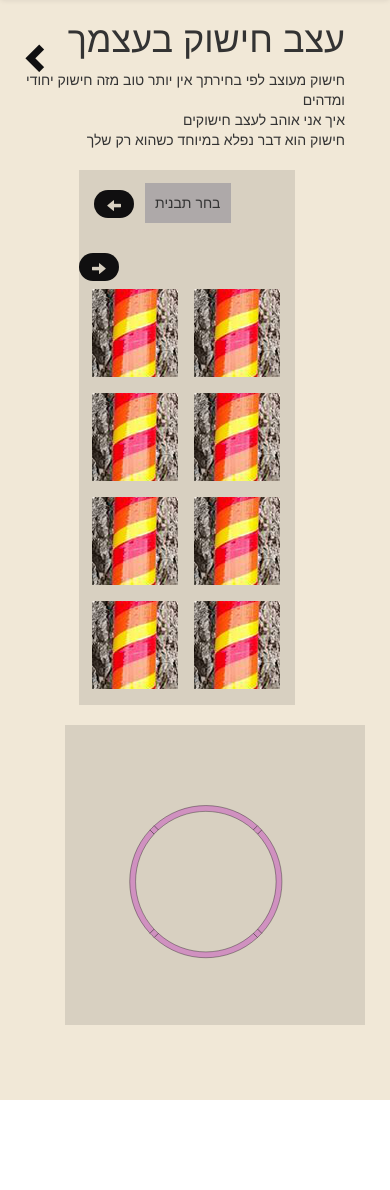
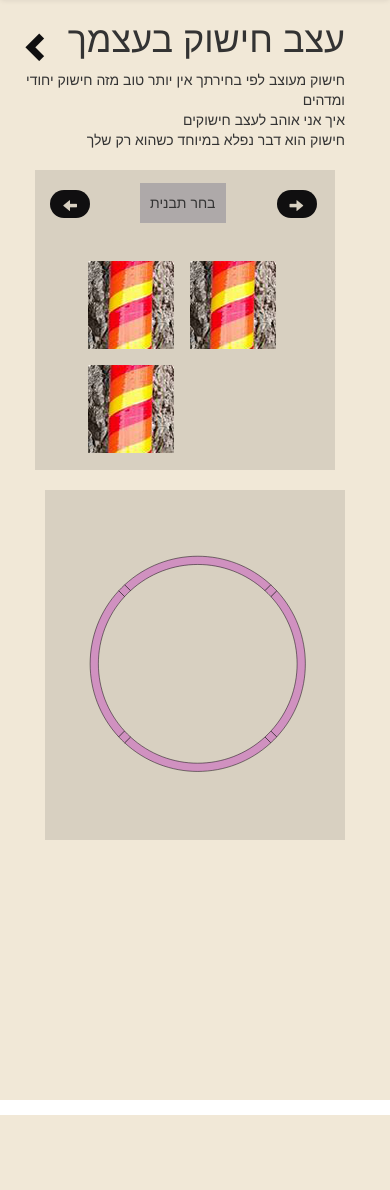
Before and after one commit to Yossitrx/HulaHoop, a PHP site: page /HoopStep1.html in a window 390 px wide. Shown: the part 72-1262 px from the top of the page. After the commit the page ends 1187 px from the top, so only its background shows below. Run offline with PHP 8.4, Linux system fonts and the light colour scheme.

Commit message:
uploading -> major the json file is been paras + jQuery reads the json and place it in the hulaHoop1.html correctly.

```diff
--- a/HoopStep1.html
+++ b/HoopStep1.html
@@ -68,19 +68,10 @@
 
 					<ul class="pickHulaPattern">
 
-						<li><a class="colorjquery" id="a" href="#"><img src="images/hula1.png"></a></li>
-						<li><a class="colorjquery" id="b" href="#"><img src="images/hula1.png"></a></li>
-						<li><a class="colorjquery" id="c" href="#"><img src="images/hula1.png"></a></li>
-						<li><a class="colorjquery" id="d" href="#"><img src="images/hula1.png"></a></li>
-						<li><a class="colorjquery" id="e" href="#"><img src="images/hula1.png"></a></li>
-						<li><a class="colorjquery" id="f" href="#"><img src="images/hula1.png"></a></li>
-						<li><a class="colorjquery" id="g" href="#"><img src="images/hula1.png"></a></li>
-						<li><a class="colorjquery" id="h" href="#" ><img src="images/hula1.png"></a></li>
+
 
 					</ul>
-					<!-- <button type="button" class="btn btn-down" aria-label="Left Align">
-  						<span class="glyphicon glyphicon glyphicon-arrow-down" aria-hidden="true"></span>
-					</button> -->
+
 				</section>
 				<section class="liveColorDemoHula2">
 					<svg id="svgHula"
--- a/includes/style.css
+++ b/includes/style.css
@@ -367,6 +367,12 @@ ul {
 .glyphicon-chevron-left {
 	font-size: 70px;
 }
+
+/*.testImage {
+	width: 20px;
+	height: 20px;
+}*/
+
 /************************** END HoopStep1 ***************************/
 /***********************************
 **								  **
@@ -544,8 +550,8 @@ ul {
 
 @media screen and (max-width: 1280px){
 	.toSumUp2{
-		position: absolute;
-		top:150px;
+		/* position: absolute; */
+		top: 200px;
 		left: 100px;
 	}
 	.toSumUp1{
@@ -599,20 +605,20 @@ ul {
 	.liveColorDemoHula2{
 		float: left;
 		background: #d8d0c1;
-		height: 300px;
-		width: 300px;
+		height: 535px;
+		width: 500px;
 		margin-top:20px;
-		margin-left: 50px;
+		margin-left: 65px;
 	}
 	#svgHula {
-		margin: 60px 0 0 -90px;
-		width: 400px;
-		height: 400px;
+		margin: 60px 0 0 -220px;
+		width: 800px;
+		height: 800px;
 	}
 	.toSumUp2{
-		position: absolute;
-		top:150px;
-		left: 90px;
+		/* position: absolute; */
+		top: 200px;
+		left: 75px;
 	}
 	.toSumUp1{
 		position: absolute;
@@ -628,13 +634,12 @@ ul {
 		width: 100%;
 	}
 	#svgHula {
-		margin: 60px 0 0 -50px;
-
+		margin: 60px 0 0 -80px;
 	}
 	.toSumUp2{
-		position: absolute;
-		top:150px;
-		left: 20px;
+		/* position: absolute; */
+		top: 200px;
+		left: 0px;
 	}
 	.toSumUp1{
 		position: absolute;
@@ -670,7 +675,7 @@ ul {
 }
 @media screen and (max-width: 878px){
 	.pickHulaColor2{
-		margin-right: 80px;
+		/* margin-right: 80px; */
 	}
 	#navLogo {
 		margin-top: -10px;
@@ -684,17 +689,52 @@ ul {
 		left: 180px;
 	}
 }
+
+
+@media screen and (max-width: 840px){
+
+	#svgHula {
+		margin: 90px 0 0 -285px;
+		width: 900px;
+		height: 700px;
+	}
+	.liveColorDemoHula2{
+		/* float: left; */
+		/* background: #d8d0c1; */
+		height: 535px;
+		width: 470px;
+		margin-top:20px;
+		margin-left: 65px;
+	}
+	.toSumUp2 {
+	    /* position: absolute; */
+	    top: 200px;
+	    left: 5px;
+	}
+}
+
 @media screen and (max-width: 815px){
 	.toSumUp2{
-		position: absolute;
-		top:-100px;
-		left: 100px;
+		/* position: absolute; */
+		top: 230px;
+		left: 20px;
 	}
 	.toSumUp1{
 		position: absolute;
 		top:-100px;
 		right: 400px;
 	}
+
+	.liveColorDemoHula2{
+		/* float: left; */
+		/* background: #d8d0c1; */
+		height: 535px;
+		width: 450px;
+		margin-top:20px;
+		margin-left: 65px;
+	}
+
+
 	.glyphicon-chevron-right {
 		font-size: 30px;
 	}
@@ -703,7 +743,6 @@ ul {
 	}
 
 }
-
 @media screen and (max-width: 813px){
 	.summaryImg img{
 		width: 90%;
@@ -714,20 +753,130 @@ ul {
 		margin: 0px;
 	}
 }
+
+@media screen and (max-width: 790px){
+
+	#svgHula {
+		margin: 90px 0 0 -305px;
+		width: 900px;
+		height: 700px;
+	}
+	.liveColorDemoHula2{
+		/* float: left; */
+		/* background: #d8d0c1; */
+		height: 535px;
+		width: 430px;
+		margin-top:20px;
+		margin-left: 65px;
+	}
+}
 @media screen and (max-width: 780px) {
 	.navBar {
 		display: none;
 	}
 }
+@media screen and (max-width: 770px){
+
+	#svgHula {
+		margin: 90px 0 0 -325px;
+		width: 900px;
+		height: 700px;
+	}
+	.liveColorDemoHula2{
+		/* float: left; */
+		/* background: #d8d0c1; */
+		height: 535px;
+		width: 400px;
+		margin-top:20px;
+		margin-left: 65px;
+	}
+}
+@media screen and (max-width: 740px){
+
+	#svgHula {
+		margin: 90px 0 0 -325px;
+		/* width: 900px; */
+		/* height: 700px; */
+	}
+	.liveColorDemoHula2{
+		/* float: left; */
+		/* background: #d8d0c1; */
+		height: 535px;
+		width: 370px;
+		margin-top:20px;
+		margin-left: 65px;
+	}
+}
+@media screen and (max-width: 710px){
+
+	#svgHula {
+		margin: 90px 0 0 -325px;
+		/* width: 900px; */
+		/* height: 700px; */
+	}
+
+	.pickHulaColor2 {
+    	margin-right: 40px;
+    	margin-right: 10px;
+   }
+	.liveColorDemoHula2{
+		/* float: left; */
+		/* background: #d8d0c1; */
+		height: 535px;
+		width: 370px;
+		margin-top:20px;
+		margin-left: 65px;
+	}
+}
+@media screen and (max-width: 690px){
+
+	#svgHula {
+		margin: 50px 0 0 -40px;
+		width: 400px;
+		height: 600px;
+	}
+
+	.pickHulaColor2 {
+    	width: 428px;
+    	height: 300px;
+    	margin-right: 90px;
+   }
+	.liveColorDemoHula2{
+		/* float: left; */
+		/* background: #d8d0c1; */
+		height: 400px;
+		width: 430px;
+		/* margin-top:20px; */
+		margin-left: 134px;
+	}
+
+	.pickHulaColor2 p {
+	    /* float: left; */
+	    /* text-align: center; */
+	    /* padding: 10px; */
+	    /* background: #aea9a9; */
+	    /* margin-top: 13px; */
+	    margin-left: 115px;
+	    /* margin-right: 11px; */
+	}
+
+	.btn-right {
+	    /* float: left; */
+	    /* margin-top: 20px; */
+	    /* border-radius: 40px; */
+	    /* background: #100F10; */
+	    margin-left: 100px;
+	}
+}
 @media screen and (max-width: 674px){
 	#svgHula {
-		width:100%;
+		/* width:100%; */
 	}
 	#wrapper {
 		width: 100%;
 	}
 }
-@media screen and (max-width: 605px){
+@media screen and (max-width: 607px){
 	.toSumUp2{
 		position: absolute;
 		top:-100px;
@@ -738,12 +887,16 @@ ul {
 		top:-100px;
 		right: 400px;
 	}
+	.pickHulaColor2 {
+    	margin-right: 41px;
+    	/* margin-right: 10px; */
+   }
 
 }
 @media screen and (max-width: 564px){
 	.toSumUp2{
 		position: absolute;
-		top:-100px;
+		top: -111px;
 		left: 10px;
 	}
 	.toSumUp1{
@@ -751,22 +904,77 @@ ul {
 		top:-100px;
 		right: 340px;
 	}
+	.pickHulaColor2 {
+    	margin-right: 41px;
+    	/* margin-right: 10px; */
+   }
+   	.liveColorDemoHula2{
+		/* float: left; */
+		/* background: #d8d0c1; */
+		height: 332px;
+		width: 370px;
+		/* margin-top:20px; */
+		margin-left: 70px;
+	}
+	#svgHula {
+		margin: 50px 0 0 -65px;
+		width: 400px;
+		height: 500px;
+	}
 
 }
 
+@media screen and (max-width: 505px){
+	.toSumUp2{
+		position: absolute;
+		top: -111px;
+		left: 10px;
+	}
+	.toSumUp1{
+		position: absolute;
+		top:-100px;
+		right: 340px;
+	}
+	.pickHulaColor2 {
+    	margin-right: 41px;
+    	/* margin-right: 10px; */
+   }
+   	.liveColorDemoHula2{
+		/* float: left; */
+		/* background: #d8d0c1; */
+		height: 332px;
+		width: 370px;
+		/* margin-top:20px; */
+		margin-left: 70px;
+	}
+	#svgHula {
+		margin: 50px 0 0 -65px;
+		width: 400px;
+		height: 500px;
+	}
+
+}
+
+
+
+
+
+
+
+
 @media screen and (min-width: 481px) and (max-width: 655px){
 	.liveColorDemoHula2{
-		float: left;
-		background: #d8d0c1;
-		height: 300px;
-		width: 400px;
-		margin-top:20px;
-		margin-left: 30px;
+		/* float: left; */
+		/* background: #d8d0c1; */
+		/* height: 300px; */
+		/* width: 400px; */
+		/* margin-top:20px; */
+		margin-left: 105px;
 	}
 	#svgHula {
-		margin: 60px 0 0 -100px;
-		width: 500px;
-		height: 500px;
+		margin: 30px 0 0 -40px;
+		/* width: 500px; */
+		/* height: 500px; */
 	}
 }
 @media screen and (max-width: 502px){
@@ -801,4 +1009,76 @@ ul {
 		right: 280px;
 	}
 }
+
+@media screen and (max-width: 480px) {
+	#navLogo {
+		margin-top: -3px;
+		margin-left: 30px;
+		font-size: 40px;
+	}
+	.simble {
+		font-size: 20px;
+		left: 0px;
+	}
+	.summary {
+		height: 85%;
+	}
+	.optionSummary {
+		margin-top: 80px;
+	}
+	.toSumUp1{
+		position: absolute;
+		top:-100px;
+		right: 280px;
+	}
+
+
+	.liveColorDemoHula2{
+		float: left;
+		background: #d8d0c1;
+		height: 350px;
+		width: 300px;
+		margin-top:20px;
+		margin-left: 30px;
+	}
+
+	#svgHula {
+		margin: 20px 0 0 -105px;
+		width: 400px;
+		height: 600px;
+	}
+	.pickHulaColor2 {
+    	margin-right: 40px;
+    	width: 300px;
+ }
+
+	.btn-right {
+	    /* float: left; */
+	    /* margin-top: 20px; */
+	    /* border-radius: 40px; */
+	    /* background: #100F10; */
+	    margin-left: 40px;
+	}
+
+	.pickHulaColor2 p {
+	    /* float: left; */
+	    /* text-align: center; */
+	    /* padding: 10px; */
+	    /* background: #aea9a9; */
+	    /* margin-top: 13px; */
+	    margin-left: 50px;
+	    margin-right: 11px;
+	}
+
+
+	.pickHulaPattern {
+	    /* list-style: none; */
+	    /* float: left; */
+	    margin-top: 20px;
+	    margin-left: 45px;
+	}
+
+}
+
+
 /******************* END Media***********************/
--- a/json/prod.json
+++ b/json/prod.json
@@ -2,13 +2,17 @@
 	"category":"Hulla Hoop",
 	"products": [
 		{
-			"id": "prodA",
-			"url": "/images/hula1.png",
-			"class": "kids",
-			"name": "fireHula",
-			"wight": 10,
-			"size": 40
+			"id": "a",
+			"url": "images/hula1.png"
 
+		},
+		{
+			"id": "prodB",
+			"url": "images/hula1.png"
+		},
+		{
+			"id": "prodC",
+			"url": "images/hula1.png"
 		}
 	]
 
--- a/store.html
+++ b/store.html
@@ -68,6 +68,7 @@
 		<main class="container mainSecondPage mainThirdPage">
 			<article class="designHula">
 				<h1>חנות</h1>
+				<a href="includes/login.php">login</a>
 			</article><button aria-label="Left Align" class="btn btn-default1 toSumUp2"
 			type="button"><span aria-hidden="true" class=
 			"glyphicon glyphicon-chevron-left"></span></button> <button aria-label=
```
Also changed, not shown: includes/code.js (+39 -23 lines), includes/login.php (+14 -19 lines).
